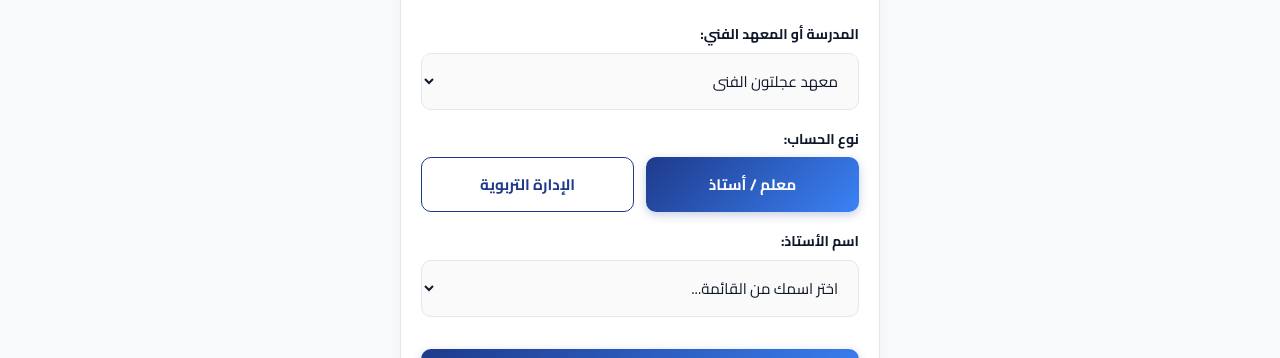
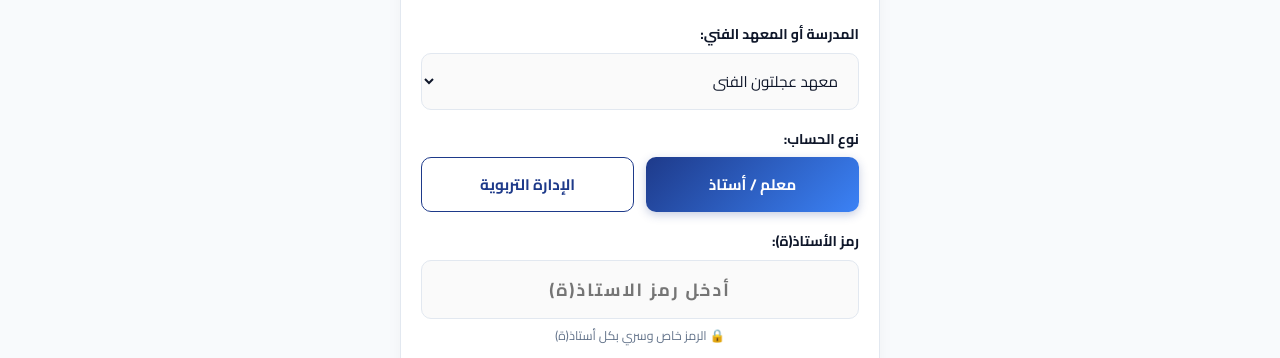
Before and after one commit to hassounmarwan-creator/emis-app-V1, a plain HTML site: page index.html in a window 1280 px wide. Shown: the part 386-744 px from the top of the page. Drawn offline with Linux system fonts and the light colour scheme; no server answers.

Commit message:
Update index.html

```diff
--- a/index.html
+++ b/index.html
@@ -579,18 +579,29 @@
           </div>
         </div>
 
-        <!-- Teacher select -->
+        <!-- Teacher code input (matching Android APK: OutlinedTextField with PasswordVisualTransformation) -->
         <div class="form-group" id="group-teacher-select" style="text-align: right;">
-          <label class="form-label">اسم الأستاذ:</label>
-          <select id="login-teacher-select" class="form-control">
-            <option value="">اختر اسمك من القائمة...</option>
-          </select>
+          <label class="form-label" for="login-teacher-code">رمز الأستاذ(ة):</label>
+          <div style="position: relative;">
+            <input
+              type="password"
+              id="login-teacher-code"
+              class="form-control"
+              placeholder="أدخل رمز الاستاذ(ة)"
+              style="text-align: center; font-size: 1.1rem; font-weight: bold; letter-spacing: 2px;"
+              autocomplete="off"
+              onkeydown="if(event.key === 'Enter') performLogin()"
+            >
+          </div>
+          <p style="font-size: 0.78rem; color: var(--text-muted); margin-top: 0.35rem; text-align: center;">
+            🔒 الرمز خاص وسري بكل أستاذ(ة)
+          </p>
         </div>
 
         <!-- Admin PIN -->
         <div class="form-group" id="group-admin-pin" style="display:none; text-align: right;">
           <label class="form-label">رمز المرور الإداري (PIN):</label>
-          <input type="password" id="login-admin-pin" class="form-control" placeholder="أدخل رمز الدخول (افتراضي 1234)">
+          <input type="password" id="login-admin-pin" class="form-control" placeholder="أدخل رمز المرور الإداري (PIN)...">
         </div>
 
         <button class="btn btn-primary btn-block" onclick="performLogin()" style="margin-top: 1rem;">
@@ -1105,27 +1116,18 @@
     }
 
     function initTeacherSelector() {
-      var sel = document.getElementById("login-teacher-select");
       var selHours = document.getElementById("hours-teacher-select");
-      if (sel) sel.innerHTML = '<option value="">اختر اسمك من القائمة...</option>';
-      if (selHours) selHours.innerHTML = '<option value="">كافة الأساتذة</option>';
-
-      teachersList.forEach(function(t) {
-        if (!t.isAdmin) {
-          if (sel) {
-            var opt = document.createElement("option");
-            opt.value = t.code;
-            opt.textContent = t.name + " (" + t.code + ")";
-            sel.appendChild(opt);
-          }
-          if (selHours) {
+      if (selHours) {
+        selHours.innerHTML = '<option value="">كافة الأساتذة</option>';
+        teachersList.forEach(function(t) {
+          if (!t.isAdmin) {
             var optH = document.createElement("option");
             optH.value = t.code;
             optH.textContent = t.name;
             selHours.appendChild(optH);
           }
-        }
-      });
+        });
+      }
     }
 
     function onSchoolChanged() {
@@ -1282,18 +1284,37 @@
       currentSchoolName = selSchool.options[selSchool.selectedIndex].text;
 
       if (currentRole === "teacher") {
-        var selTeacher = document.getElementById("login-teacher-select");
-        var tCode = selTeacher.value;
-        if (!tCode) {
-          alert("يرجى اختيار اسم الأستاذ من القائمة للمتابعة.");
+        var codeInput = document.getElementById("login-teacher-code");
+        var enteredCode = codeInput ? codeInput.value.trim() : "";
+        if (!enteredCode) {
+          alert("يرجى إدخال رمز الأستاذ(ة) للمتابعة.");
+          if (codeInput) codeInput.focus();
           return;
         }
-        var found = teachersList.find(function(t){ return t.code === tCode; });
-        currentUser = found || { code: tCode, name: "أستاذ معتمد", isAdmin: false };
+        // Match teacher code against loaded school teachers list (case-insensitive)
+        var found = teachersList.find(function(t) {
+          return t.code && t.code.toLowerCase() === enteredCode.toLowerCase();
+        });
+
+        if (!found) {
+          // Also check if they entered admin code under teacher mode
+          if (enteredCode === currentAdminPin || enteredCode.toLowerCase() === "admin" || enteredCode === "9999" || enteredCode === "1234") {
+            currentUser = { code: enteredCode, name: "الإدارة التربوية", isAdmin: true };
+          } else {
+            alert("رمز الأستاذ غير صحيح أو غير مسجل في هذه المدرسة! يرجى التأكد من الرمز.");
+            if (codeInput) {
+              codeInput.value = "";
+              codeInput.focus();
+            }
+            return;
+          }
+        } else {
+          currentUser = found;
+        }
       } else {
         var pin = document.getElementById("login-admin-pin").value.trim();
-        if (pin !== currentAdminPin && pin !== "1234" && pin !== "9999") {
-          alert("رمز المرور الإداري غير صحيح! (الرمز: " + currentAdminPin + ")");
+        if (pin !== currentAdminPin && pin !== "1234" && pin !== "9999" && pin.toLowerCase() !== "admin") {
+          alert("رمز المرور الإداري غير صحيح!");
           return;
         }
         currentUser = { code: currentAdminPin, name: "الإدارة العامة", isAdmin: true };
@@ -1313,6 +1334,10 @@
 
     function logout() {
       currentUser = null;
+      var codeT = document.getElementById("login-teacher-code");
+      if (codeT) codeT.value = "";
+      var pinA = document.getElementById("login-admin-pin");
+      if (pinA) pinA.value = "";
       document.getElementById("view-login").style.display = "block";
       document.getElementById("main-nav-tabs").style.display = "none";
       document.getElementById("btn-logout").style.display = "none";
```
